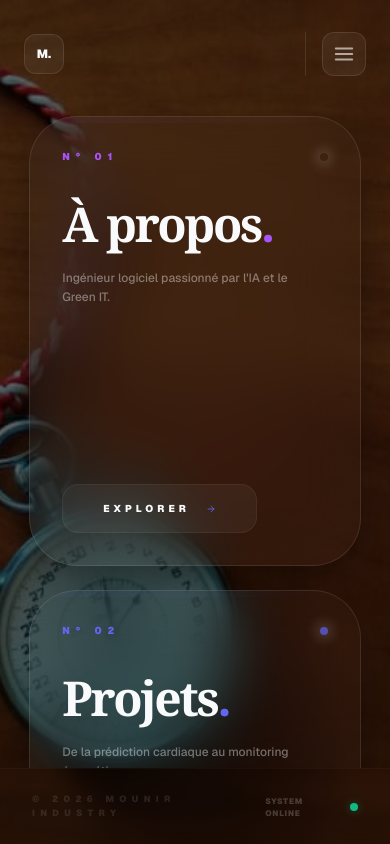
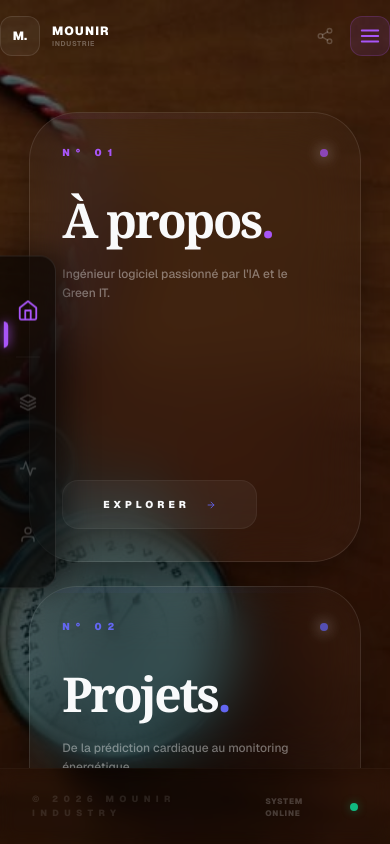
Before and after one commit to chefDossier/chefdossierPortfolio, a Next.js app: page / in a window 390 px wide. Built offline with nearby package versions, Linux system fonts and the light colour scheme.

Commit message:
reamenagement du menu

```diff
--- a/src/components/navigation/Header.tsx
+++ b/src/components/navigation/Header.tsx
@@ -1,64 +1,93 @@
+"use client";
 import Link from "next/link";
-import { FiShare2, FiMenu, FiCpu, FiLayers, FiUser, FiActivity } from 'react-icons/fi';
+import { usePathname } from "next/navigation";
+import { FiShare2, FiMenu, FiLayers, FiUser, FiActivity, FiHome } from 'react-icons/fi';
 
 interface HeaderProps {
   onOpenMenu: () => void;
 }
 
 export default function Header({ onOpenMenu }: HeaderProps) {
+  const pathname = usePathname();
+
   const navItems = [
-    { name: "Projets", href: "/work", icon: <FiLayers size={14} /> },
-    { name: "Expertise", href: "/expertise", icon: <FiActivity size={14} /> },
-    { name: "À Propos", href: "/about", icon: <FiUser size={14} /> },
+    { name: "Projets", href: "/work", icon: <FiLayers size={18} /> },
+    { name: "Expertise", href: "/expertise", icon: <FiActivity size={18} /> },
+    { name: "À Propos", href: "/about", icon: <FiUser size={18} /> },
   ];
 
   return (
-    <header className="w-full max-w-7xl mx-auto px-6 md:px-12 pt-8 md:pt-12 flex items-center justify-between shrink-0">
-      {/* --- LOGO IDENTITY --- */}
-      <Link href="/" className="flex items-center gap-3 group cursor-pointer">
-        <div className="w-10 h-10 rounded-xl border border-white/10 flex items-center justify-center bg-white/5 group-hover:border-purple-custom/50 group-hover:bg-purple-custom/5 transition-all duration-500">
-          <span className="text-xs font-black group-hover:scale-110 transition-transform">M.</span>
+    <>
+      {/* --- HEADER DESKTOP & TOP BAR MOBILE --- */}
+      <header className="w-full max-w-7xl mx-auto py-4 md:pt-12 flex items-center justify-between shrink-0 relative z-[70]">
+        <Link href="/" className="flex items-center gap-3 group">
+          <div className="w-10 h-10 rounded-xl border border-white/10 flex items-center justify-center bg-white/5 group-hover:border-purple-custom/50 transition-all duration-500 text-white">
+            <span className="text-xs font-black">M.</span>
           </div>
-        <div className="hidden sm:flex flex-col">
-          <span className="text-xs font-black tracking-widest uppercase">Mounir</span>
-          <span className="text-[7px] text-white/30 font-bold uppercase tracking-widest group-hover:text-purple-custom/50 transition-colors">Industry</span>
+          <div className="flex flex-col">
+            <span className="text-xs font-black tracking-widest uppercase text-white">Mounir</span>
+            <span className="text-[7px] text-white/30 font-bold uppercase tracking-widest group-hover:text-purple-custom transition-colors">Industrie</span>
           </div>
         </Link>
 
-      {/* --- NAVIGATION NAVIGATOR --- */}
-      <div className="flex items-center gap-4 md:gap-10">
-        <nav className="hidden sm:flex items-center gap-8">
+        <div className="flex items-center gap-4">
+          <nav className="hidden md:flex items-center gap-8 mr-8">
             {navItems.map((item) => (
               <Link
                 key={item.name}
                 href={item.href}
-              className="group flex items-center gap-2.5 text-[10px] font-black uppercase tracking-[0.2em] text-white/40 hover:text-white transition-all"
+                className={`group flex items-center gap-2.5 text-[10px] font-black uppercase tracking-[0.2em] transition-all ${pathname === item.href ? 'text-white' : 'text-white/40'}`}
               >
-              <span className="p-2 rounded-lg bg-white/[0.02] border border-white/5 text-white/20 group-hover:text-purple-custom group-hover:border-purple-custom/30 group-hover:bg-purple-custom/5 transition-all">
+                <span className={`p-2 rounded-lg border transition-all ${pathname === item.href ? 'border-purple-custom/50 bg-purple-custom/10 text-purple-custom' : 'border-white/5 bg-white/[0.02] text-white/20 group-hover:text-white'}`}>
                   {item.icon}
                 </span>
-              <span className="hidden lg:block opacity-0 -translate-x-2 group-hover:opacity-100 group-hover:translate-x-0 transition-all duration-300">
+                <span className="hidden lg:block">
                   {item.name}
                 </span>
               </Link>
             ))}
           </nav>
 
-        {/* --- ACTIONS --- */}
-        <div className="flex items-center gap-4 border-l border-white/10 pl-4 md:pl-8">
-          <button className="hidden sm:block text-white/20 hover:text-white transition-colors">
+          <button className="text-white/20 hover:text-white transition-colors">
             <FiShare2 size={18} />
           </button>
 
           <button
             onClick={onOpenMenu}
-            className="p-2.5 md:hidden text-white/60 bg-white/5 rounded-xl border border-white/10 hover:border-purple-custom/50 transition-all"
-            aria-label="Ouvrir le menu"
+            className="p-2 md:hidden text-purple-custom bg-purple-custom/10 rounded-xl border border-purple-custom/20 active:scale-95 transition-transform"
           >
             <FiMenu size={22} />
           </button>
         </div>
-      </div>
       </header>
+
+      {/* --- MOBILE SIDEBAR COLLÉE GAUCHE --- */}
+      <nav className="md:hidden fixed left-0 top-1/2 -translate-y-1/2 w-14 py-8 flex flex-col items-center gap-6 bg-black/60 backdrop-blur-3xl border-y border-r border-white/10 rounded-r-2xl z-[9999] shadow-[10px_0_30px_rgba(0,0,0,0.5)]">
+        <Link
+          href="/"
+          className={`p-3 transition-all duration-300 ${pathname === '/' ? 'text-purple-custom scale-110' : 'text-white/20'}`}
+        >
+          <FiHome size={20} />
+          {pathname === '/' && (
+            <div className="absolute left-0 w-1 h-6 bg-purple-custom rounded-r-full shadow-[0_0_10px_#a855f7]" />
+          )}
+        </Link>
+
+        <div className="w-6 h-[1px] bg-white/5" />
+
+        {navItems.map((item) => (
+          <Link
+            key={item.name}
+            href={item.href}
+            className={`relative p-3 transition-all duration-300 ${pathname === item.href ? 'text-purple-custom scale-110' : 'text-white/20 hover:text-white'}`}
+          >
+            {item.icon}
+            {pathname === item.href && (
+              <div className="absolute left-0 w-1 h-6 bg-purple-custom rounded-r-full shadow-[0_0_10px_#a855f7]" />
+            )}
+          </Link>
+        ))}
+      </nav>
+    </>
   );
 }
```
Lines whose indentation alone changed are shown as unchanged.
